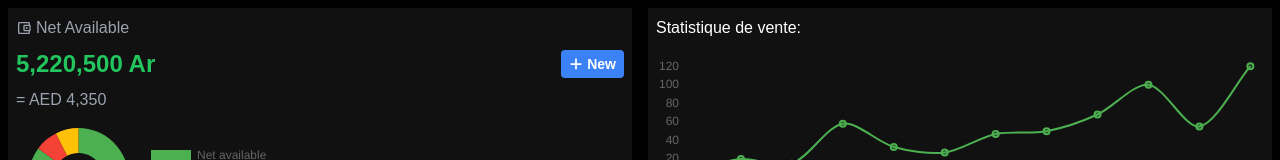
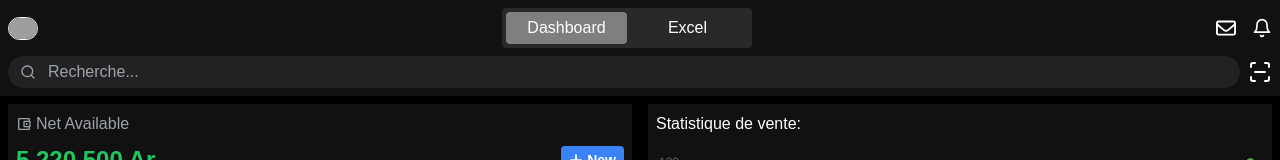
Before and after one commit to MorlonDev261/mga-follow-up, a Next.js app: page / in a window 1280 px wide. Shown: the top 160 px of the page. Built offline with nearby package versions, Linux system fonts and the light colour scheme; no server answers; grey boxes are pictures that could not be loaded.

Commit message:
Update layout.tsx

```diff
--- a/src/app/(root)/layout.tsx
+++ b/src/app/(root)/layout.tsx
@@ -1,11 +1,15 @@
+import Header from "./_components/Header";
 export default function RootLayout({
   children,
 }: Readonly<{
   children: React.ReactNode;
 }>) {
   return (
-    <main>
-      {children}
-    </main>
+    <>
+      <Header />
+      <main>
+        {children}
+      </main>
+    </>
   );
 }
```
